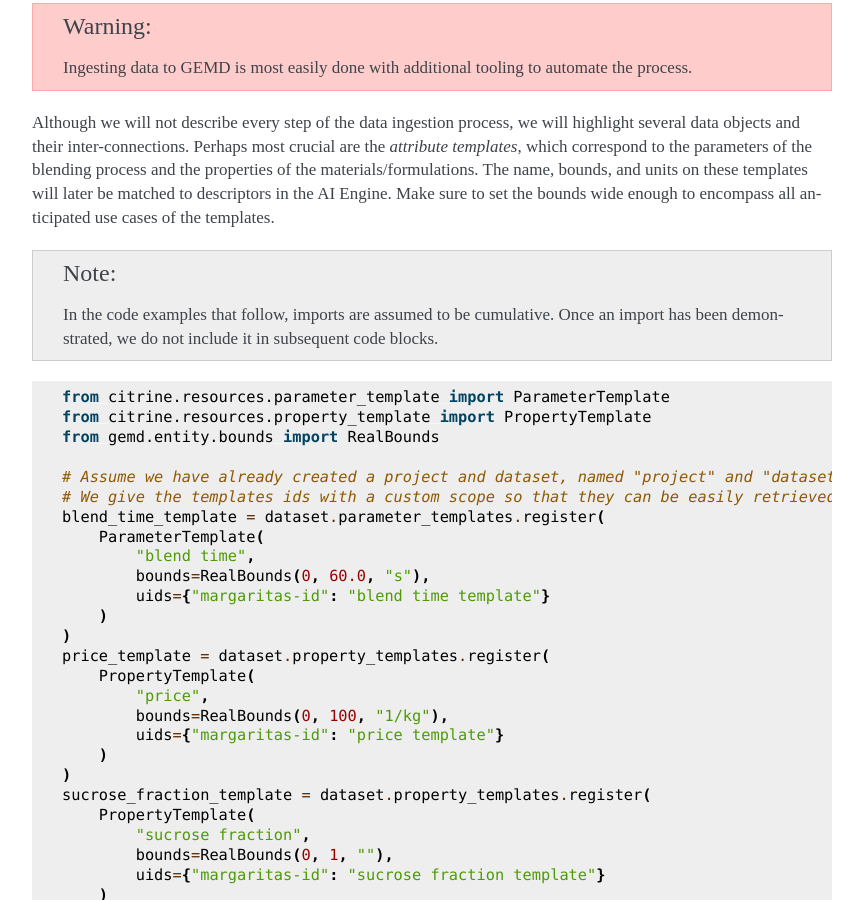
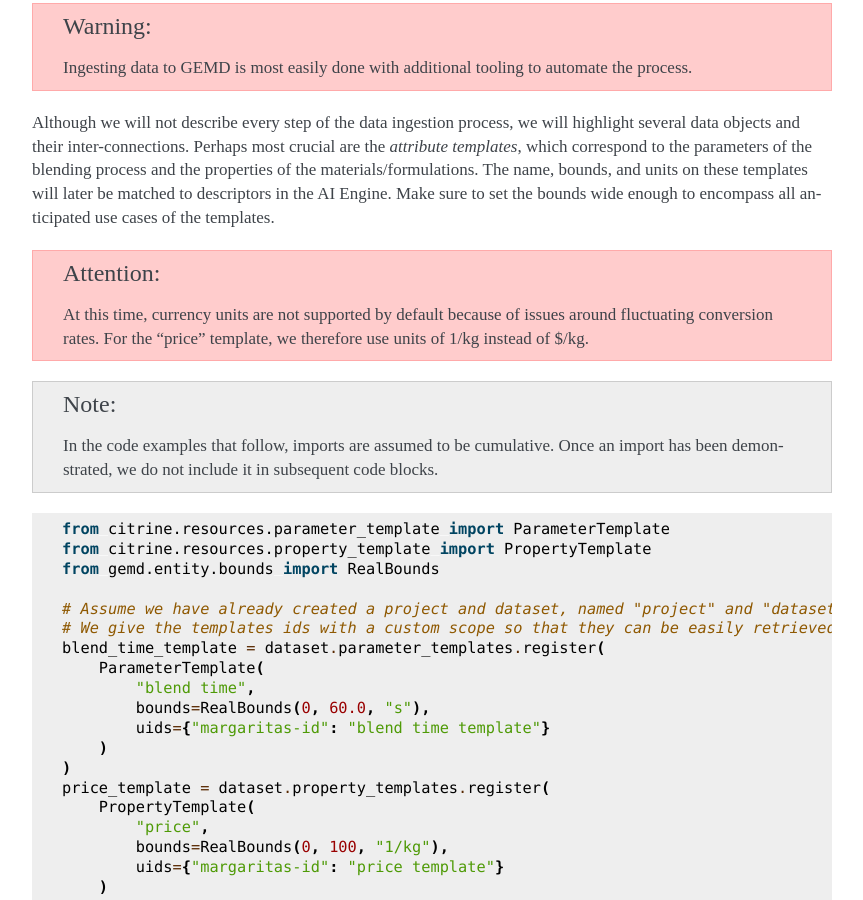
Before and after one commit to CitrineInformatics/citrine-python, a Sphinx documentation site: the page built from docs/source/formulations_example.rst, in a window 1280 px wide and 900 px high, scrolled down 1633 px. Shown: the whole window, without its empty margins (348-1211 px from the left). Built offline with Sphinx 7.4.7, drawn with Linux system fonts in a browser that asks for light colours.

Commit message:
add note around currency units

```diff
--- a/docs/source/formulations_example.rst
+++ b/docs/source/formulations_example.rst
@@ -132,6 +132,9 @@ Although we will not describe every step of the data ingestion process, we will
 Perhaps most crucial are the `attribute templates`, which correspond to the parameters of the blending process and the properties of the materials/formulations.
 The name, bounds, and units on these templates will later be matched to descriptors in the AI Engine.
 Make sure to set the bounds wide enough to encompass all anticipated use cases of the templates.
+
+.. Attention:: At this time, currency units are not supported by default because of issues around fluctuating conversion rates.
+    For the "price" template, we therefore use units of 1/kg instead of $/kg.
 
 .. note:: In the code examples that follow, imports are assumed to be cumulative.
     Once an import has been demonstrated, we do not include it in subsequent code blocks.
```
